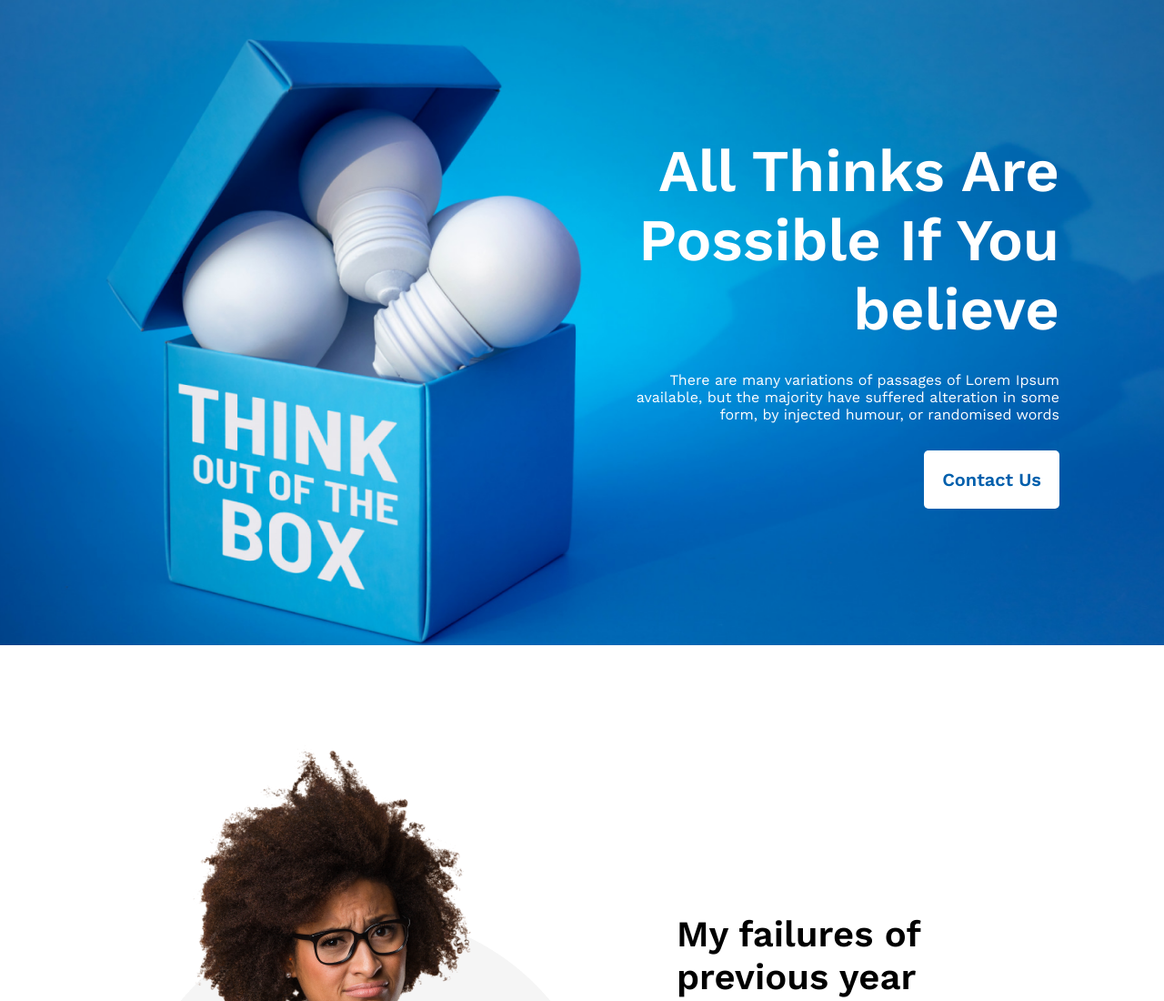
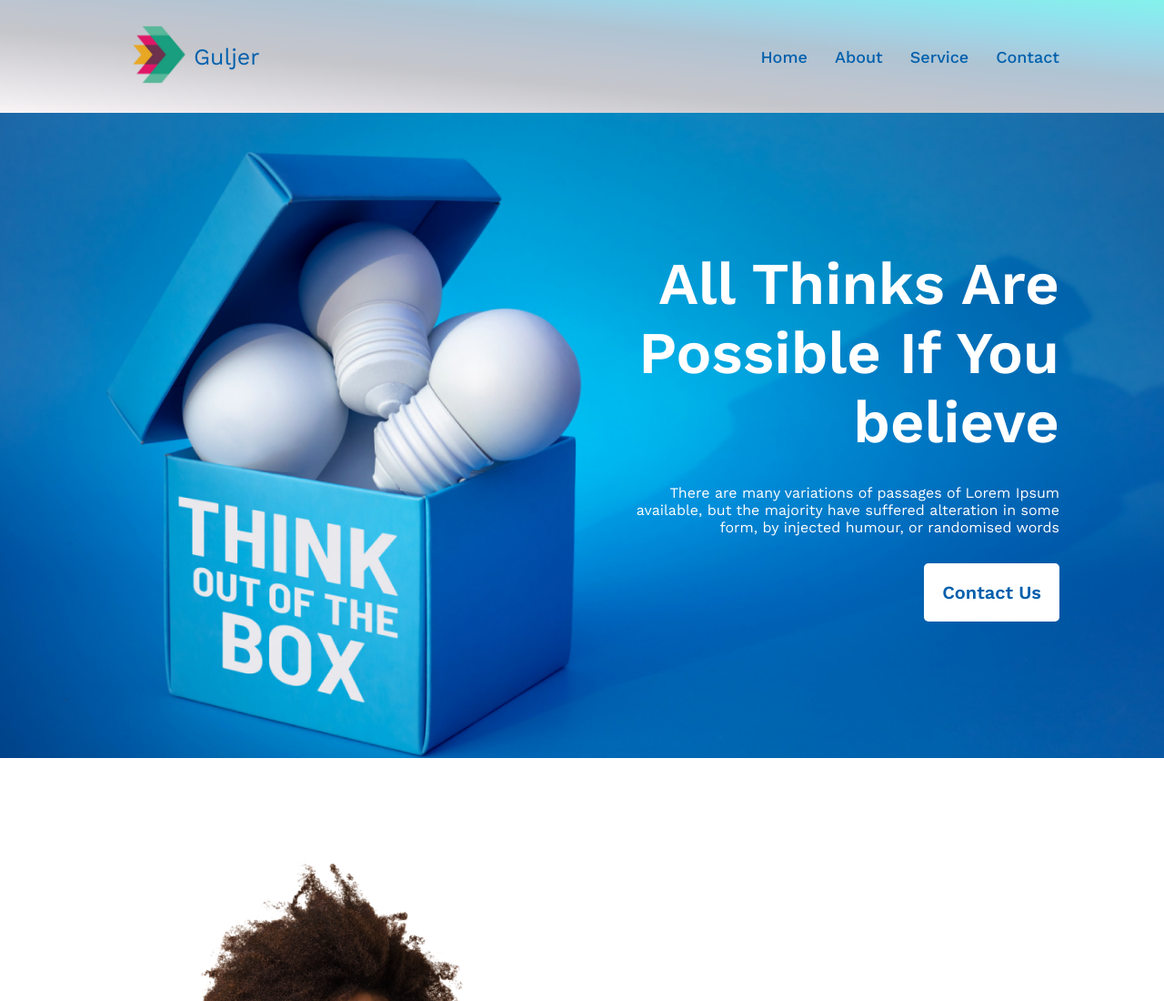
Before and after one commit to guljer77/assignment-one, a plain HTML site: page index.html in a window 1280 px wide. Shown: the top 1100 px of the page at 91% size. Drawn offline with nearby package versions, Linux system fonts and the light colour scheme.

Commit message:
change code

```diff
--- a/css/style.css
+++ b/css/style.css
@@ -7,6 +7,44 @@
 .container{
     width: 1050px;
     margin: 0 auto;
+}
+/* ------------------header-css--------------- */
+header{
+    background-image: linear-gradient(to right top, #f8f5f7, #ece9ec, #dfdde1, #d2d1d6, #c5c6cb, #c0c5ce, #b8c4d1, #afc4d3, #a5cfe1, #98dbea, #8ce7ee, #84f2eb);
+}
+.header-content{
+    display: flex;
+    justify-content: space-between;
+    align-items: center;
+}
+.logo-section{
+    display: flex;
+    align-items: center;
+}
+.logo-image img{
+    width: 120px;
+}
+.logo-text a{
+    text-decoration: none;
+    font-size: 25px;
+    color: #005FAC;
+    margin-left: -22px;
+}
+.nav-section ul{
+    display: flex;
+    list-style: none;
+}
+.nav-section ul li{
+    padding-left: 30px;
+}
+.nav-section ul li:first-child{
+    padding-left: 0;
+}
+.nav-section ul li a{
+    text-decoration: none;
+    font-size: 18px;
+    font-weight: 500;
+    color: #005FAC;
 }
 /* -----------------banner-section-css----------- */
 .banner-section{
--- a/index.html
+++ b/index.html
@@ -13,6 +13,37 @@
         <title>Assignment One</title>
     </head>
     <body>
+        <!----------------- added-header-section --------------------->
+        <header>
+            <div class="container">
+                <div class="header-content">
+                    <div class="logo-section">
+                        <div class="logo-image">
+                            <img src="./images/logo.png" alt="">
+                        </div>
+                        <div class="logo-text">
+                            <a href="#">Guljer</a>
+                        </div>
+                    </div>
+                    <div class="nav-section">
+                        <ul>
+                            <li>
+                                <a href="">Home</a>
+                            </li>
+                            <li>
+                                <a href="">About</a>
+                            </li>
+                            <li>
+                                <a href="">Service</a>
+                            </li>
+                            <li>
+                                <a href="">Contact</a>
+                            </li>
+                        </ul>
+                    </div>
+                </div>
+            </div>
+        </header>
         <!------------------ start-banner-section -------------------->
         <section class="banner-section">
             <div class="container">
@@ -44,6 +75,7 @@
                         </ul>
                     </div>
                 </div>
+                <!------------ start-plans-section ------------------>
                 <div class="plans-section">
                     <h2>My Plans</h2>
                     <div class="plans-item">
@@ -69,13 +101,14 @@
                         </div>
                     </div>
                 </div>
+                <!--------------- call-to-action-section ------------------>
                 <div class="call-to-action">
                     <h2>Awlays keep a positive <br> mindset</h2>
                     <button class="main-btn">Call Now</button>
                 </div>
             </div>
         </main>
-        <!------------------- start-main-section --------------------->
+        <!------------------- End-main-section --------------------->
         <!--------------------- start-footer-section ----------------->
         <footer class="footer-section">
             <div class="container">
@@ -106,5 +139,6 @@
                 </div>
             </div>
         </footer>
+        <!--------------------- End-footer-section ----------------->
     </body>
 </html>
```
Also changed, not shown: images/logo.png (added).
